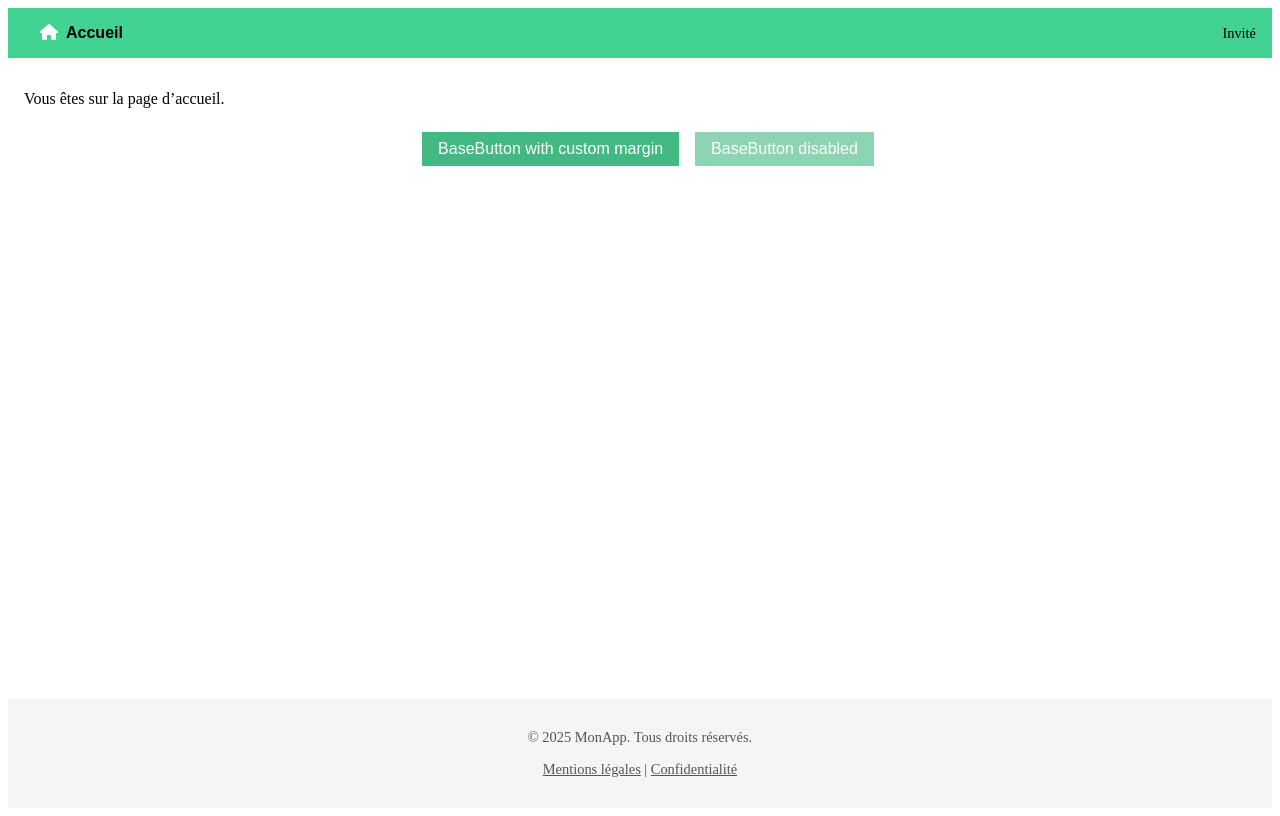
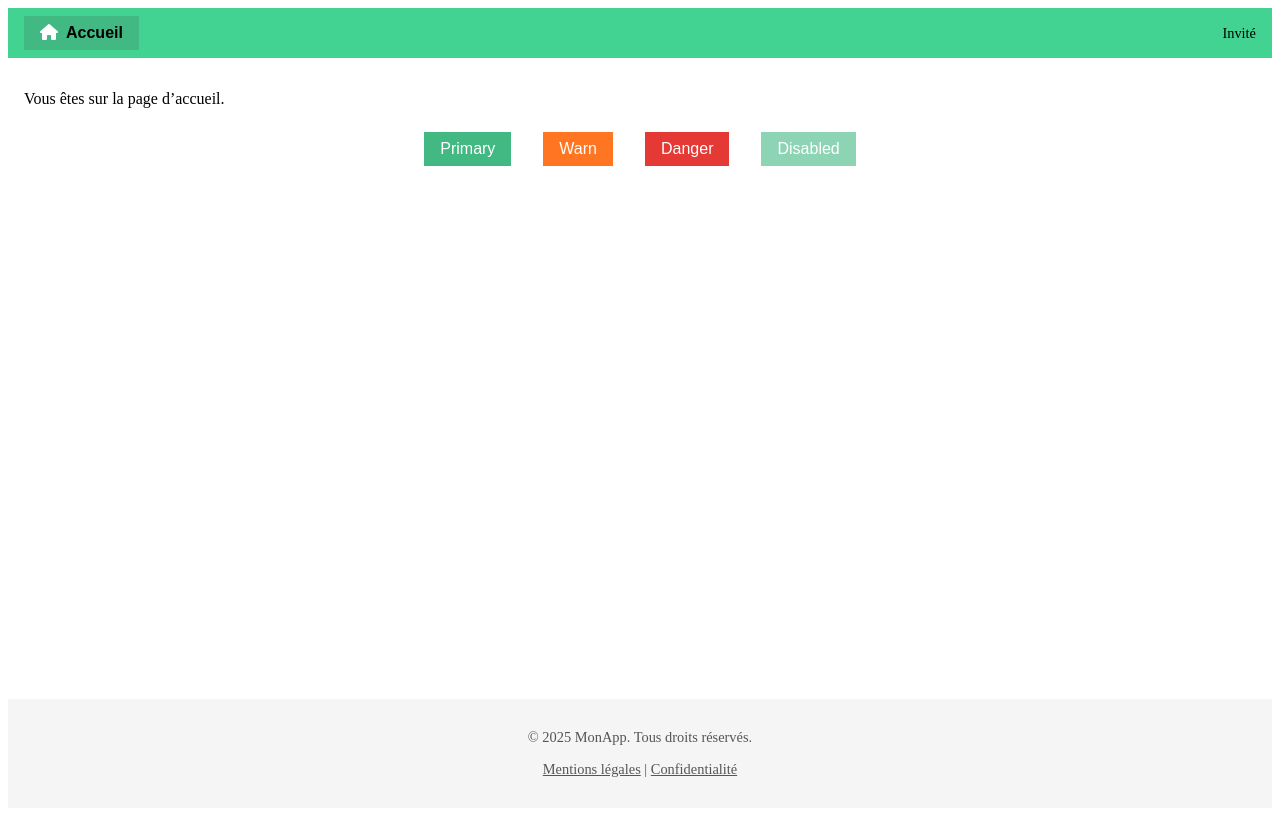
Before and after one commit to UgoDurand/vue-oauth-microsoft-graph, a Vue app: page / in a window 1280 px wide. Built offline with nearby package versions, Linux system fonts and the light colour scheme.

Commit message:
Ex 8: color palette and prop for BaseButton

```diff
--- a/src/components/BaseButton.vue
+++ b/src/components/BaseButton.vue
@@ -1,8 +1,8 @@
 <template>
   <button
       :disabled="disabled"
-      :style="buttonStyle"
-      class="base-button"
+      :class="buttonClasses"
+      :style="{ margin }"
       @click="$emit('click')"
   >
     <slot/>
@@ -13,36 +13,74 @@
 export default {
   name: 'BaseButton',
   props: {
-    disabled:    { type: Boolean, default: false },
-    margin:      { type: String,  default: ''    },
-    primaryColor:{ type: String,  default: '#42b983' }
+    disabled: {
+      type: Boolean,
+      default: false
+    },
+    margin: {
+      type: String,
+      default: ''
+    },
+    // Exercice 8 : prop color
+    color: {
+      type: String,
+      default: 'primary',
+      validator: v => ['primary', 'warn', 'danger'].includes(v)
+    }
   },
   computed: {
-    buttonStyle() {
-      return {
-        margin: this.margin,
-        backgroundColor: this.primaryColor,
-      }
+    buttonClasses() {
+      // applique toujours base-button + btn-[color]
+      return ['base-button', `btn-${this.color}`]
     }
   }
 }
 </script>
 
 <style scoped>
+/* styles communs */
 .base-button {
   border: none;
   color: #fff;
   padding: 0.5rem 1rem;
   font-size: 1rem;
   cursor: pointer;
-  transition: transform 0.2s, box-shadow 0.2s;
+  transition: transform 0.2s, box-shadow 0.2s, background-color 0.2s;
   outline: none;
 }
+/* états hover/focus génériques */
 .base-button:hover,
 .base-button:focus {
   transform: translateY(-2px);
   box-shadow: 0 4px 8px rgba(0,0,0,0.2);
 }
+
+
+.btn-primary {
+  background-color: #42b983;
+}
+.btn-primary:hover,
+.btn-primary:focus {
+  background-color: #4ccc93;
+}
+
+.btn-warn {
+  background-color: #ff7522;
+}
+.btn-warn:hover,
+.btn-warn:focus {
+  background-color: #ff7d43;
+}
+
+.btn-danger {
+  background-color: #e53935;
+}
+.btn-danger:hover,
+.btn-danger:focus {
+  background-color: #ef5350;
+}
+
+/* état disabled */
 .base-button:disabled {
   opacity: 0.6;
   cursor: not-allowed;
--- a/src/pages/HomePage.vue
+++ b/src/pages/HomePage.vue
@@ -2,8 +2,10 @@
   <div class="homepage">
     <p>Vous êtes sur la page d’accueil.</p>
     <div class="buttons">
-      <BaseButton margin="0 1rem">BaseButton with custom margin</BaseButton>
-      <BaseButton :disabled="true">BaseButton disabled</BaseButton>
+      <BaseButton color="primary" margin="0 1rem">Primary</BaseButton>
+      <BaseButton color="warn"    margin="0 1rem">Warn</BaseButton>
+      <BaseButton color="danger"  margin="0 1rem">Danger</BaseButton>
+      <BaseButton disabled         margin="0 1rem">Disabled</BaseButton>
     </div>
   </div>
 </template>
```
